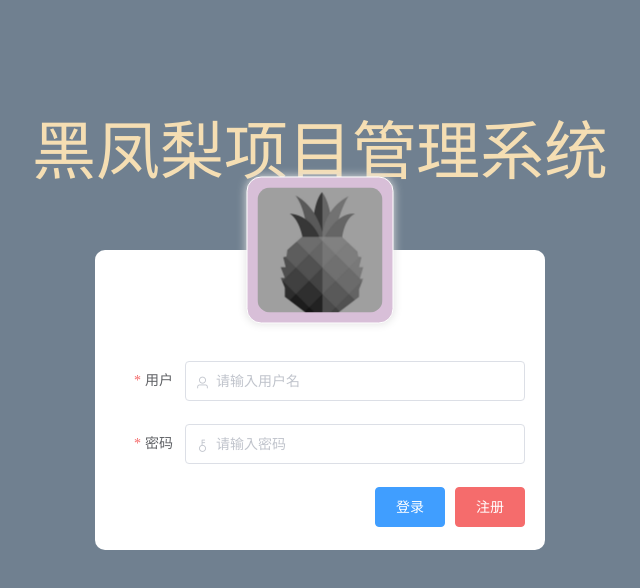
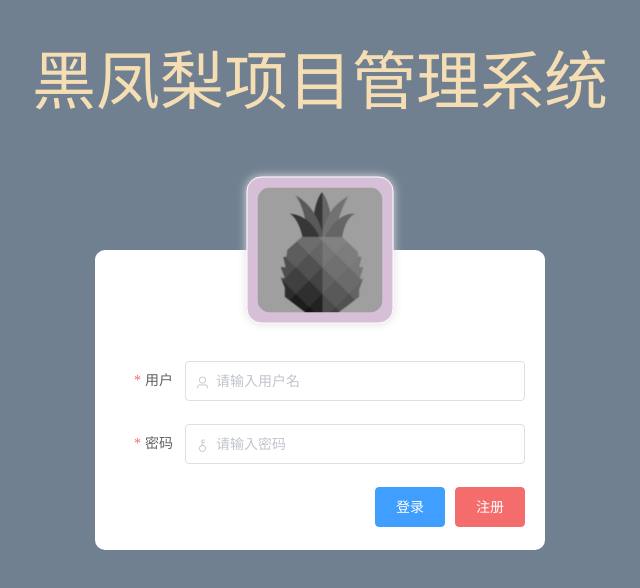
Before and after one commit to Ken199416/management-demo-front, a Vue app: page /#/login in a window 1280 px wide. Shown: the top 588 px of the page, without its empty margins (320-960 px from the left). Built offline with nearby package versions, Linux system fonts and the light colour scheme.

Commit message:
美化登陆页样式

```diff
--- a/src/components/login.vue
+++ b/src/components/login.vue
@@ -324,7 +324,7 @@ export default {
 }
 
 .login_title {
-  padding-top: 100px;
+  padding-top: 30px;
   text-align: center;
   font-size: 400%;
   color: wheat;
```
